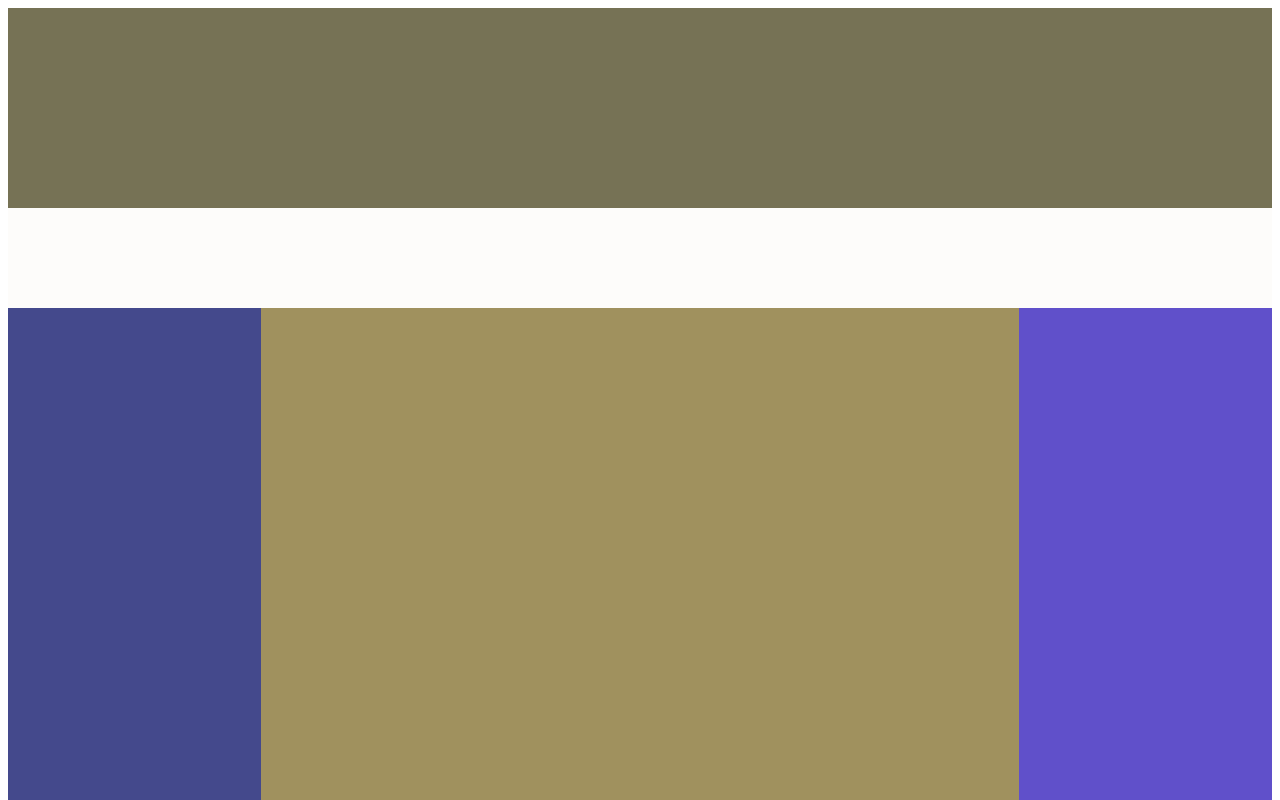
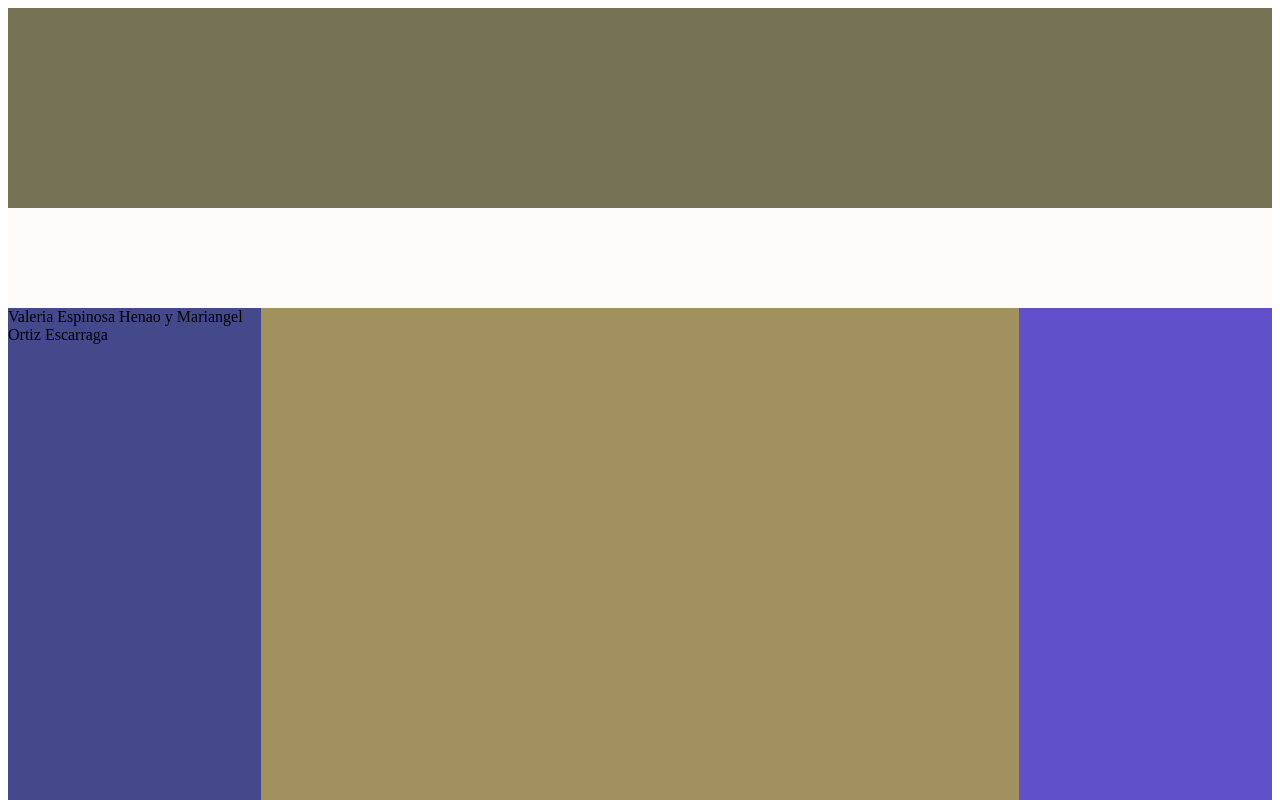
Before and after one commit to mariangekl/web-IDEM-8-1, a plain HTML site: page index.html in a window 1280 px wide. Shown: the top 800 px of the page. Drawn offline with Linux system fonts and the light colour scheme.

Commit message:
actualización 2

```diff
--- a/index.html
+++ b/index.html
@@ -14,7 +14,10 @@
         <div  class="encabezado"></div>
 <div  class="menu"></div>
 <div  class="contenedor2">
-    <div  class="izquierdo"></div>
+    <div  class="izquierdo">
+        Valeria Espinosa Henao y
+        Mariangel Ortiz Escarraga
+    </div>
     <div class="centro"></div>
     <div  class="derecho"></div>
 </div>
```
